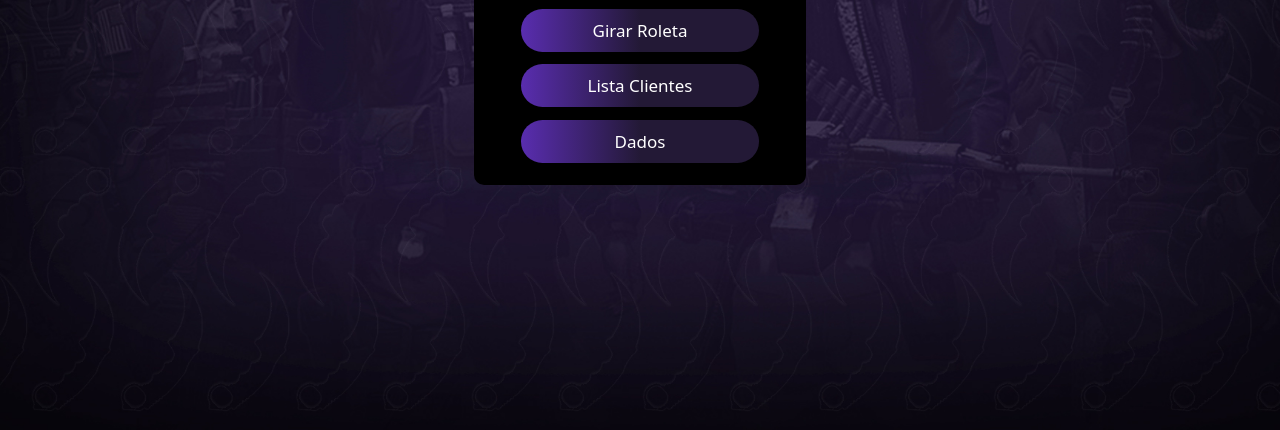
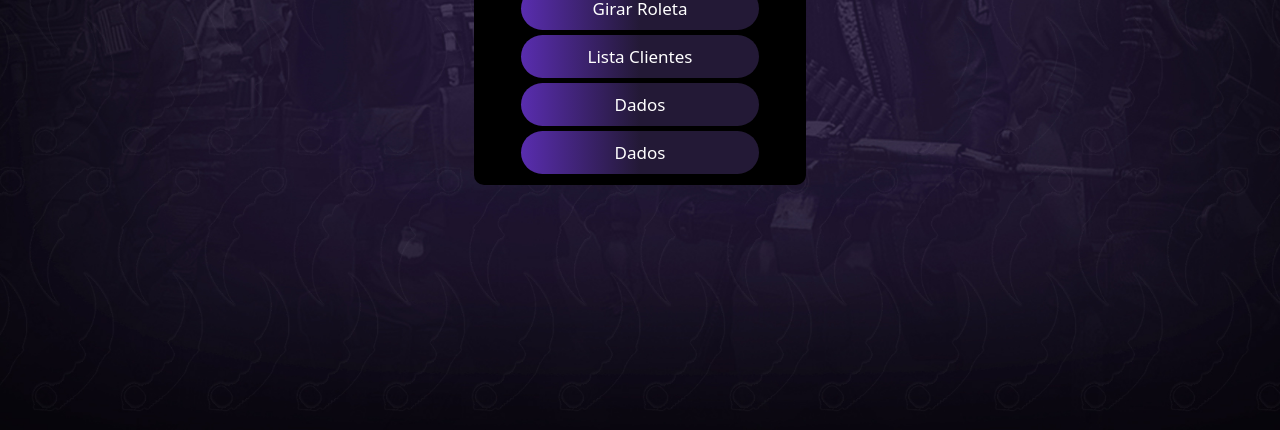
Before and after one commit to CSBet-site/CSBet-site, a plain HTML site: page index.html in a window 1280 px wide. Shown: the part 370-800 px from the top of the page. Drawn offline with Linux system fonts and the light colour scheme; files whose address does not match are found by name.

Commit message:
2 commit

```diff
--- a/index.html
+++ b/index.html
@@ -25,6 +25,9 @@
         <div id="bancoDados">
             <a href=""><button id="btnDados" target="_blank">Dados</button></a>
         </div>
+        <div id="bancoDados">
+            <a href=""><button id="btnDados" target="_blank">Dados</button></a>
+        </div>
     </div>
 
     <script src="site.js"></script>
```
